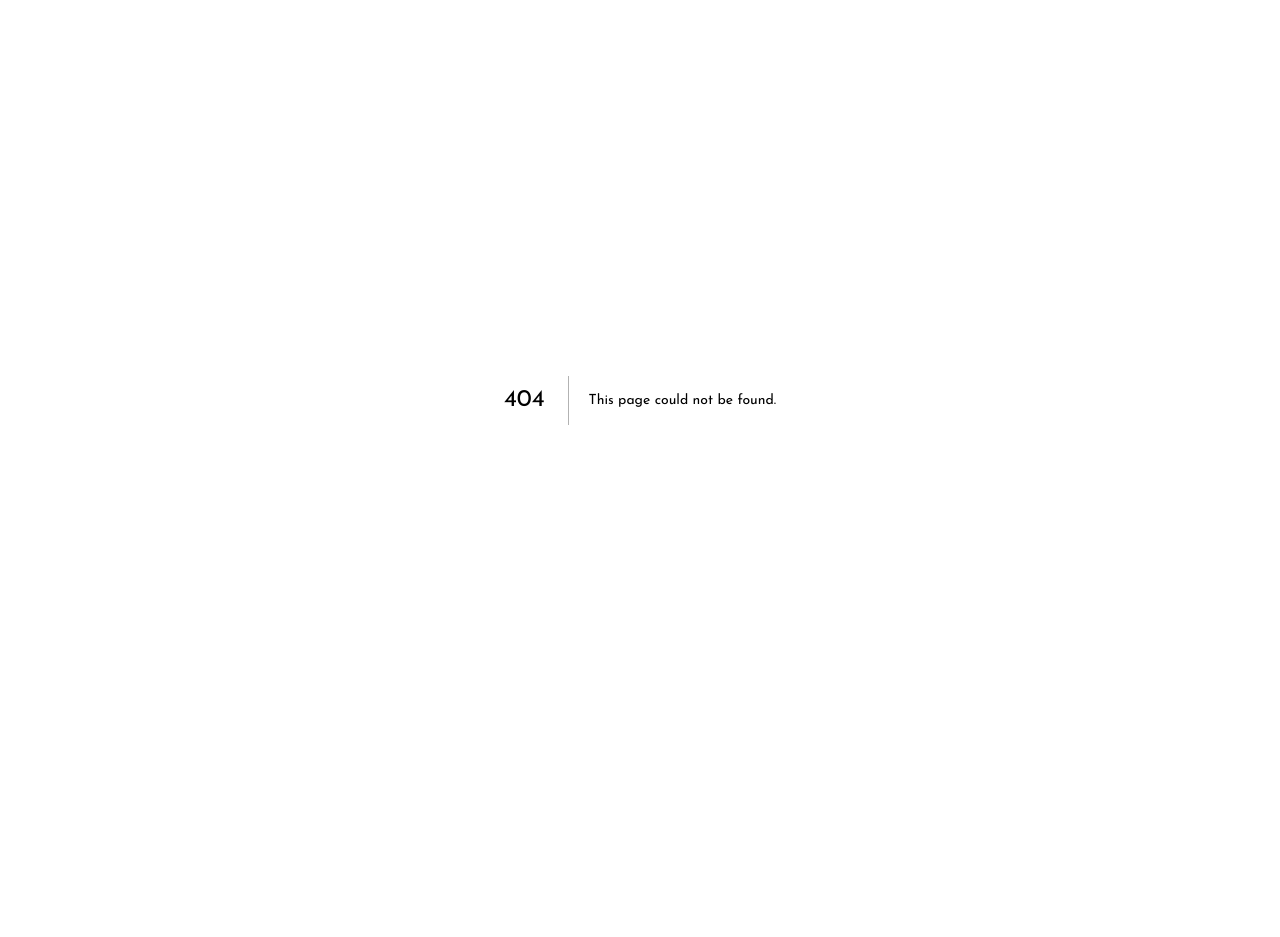
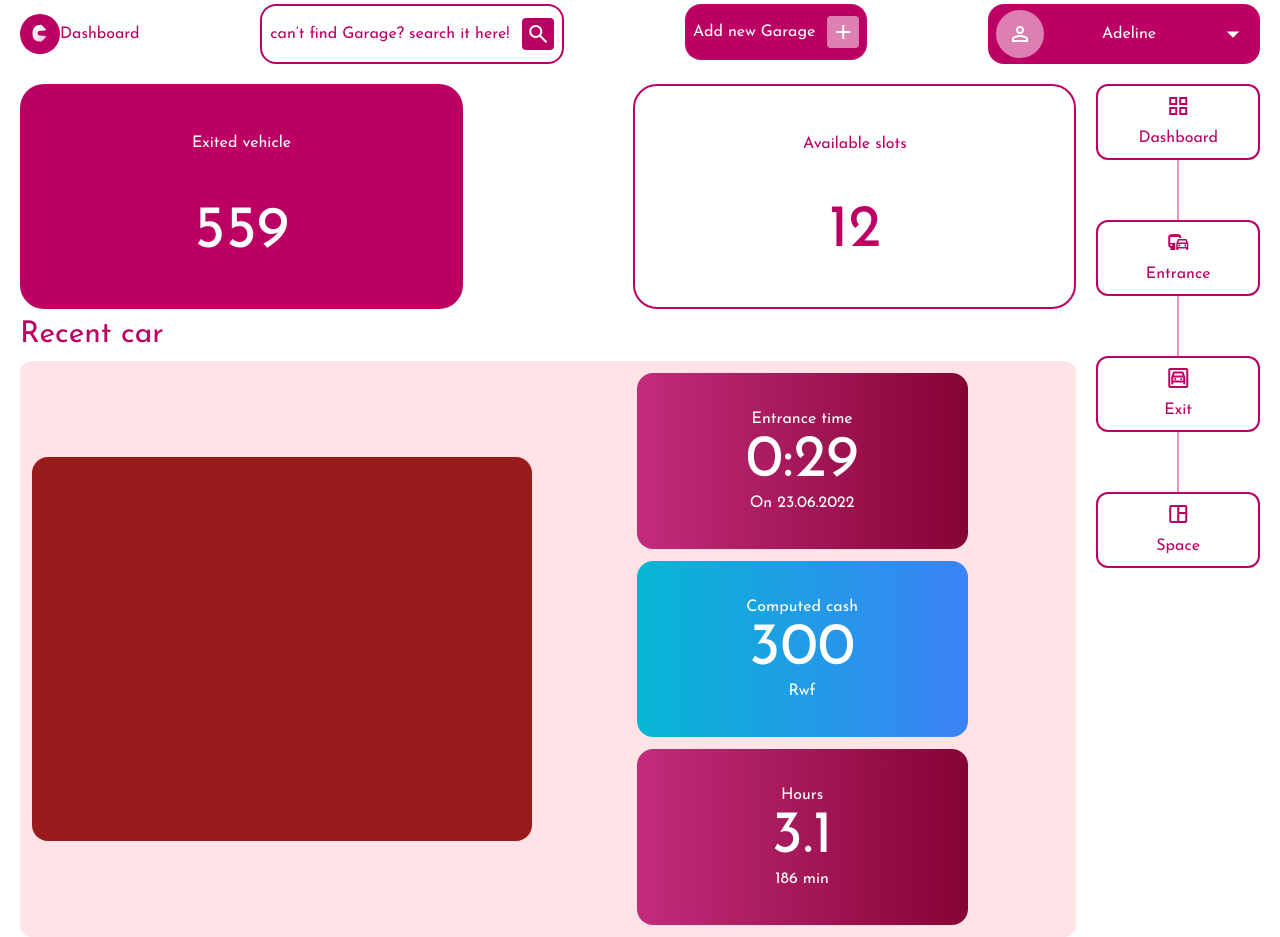
Before and after one commit to EParkingRW/u-park-web, a Next.js app: page /exit in a window 1280 px wide. Before the commit this address had no page. Before the commit the page ends 800 px from the top, so only its background shows below. Built offline with nearby package versions, Linux system fonts and the light colour scheme.

Commit message:
adding exit and entrance

```diff
--- /dev/null
+++ b/modules/activities/GarageEntranceActivity/index.tsx
@@ -0,0 +1,38 @@
+const GarageEntranceActivity = () => {
+    return (
+        <div className={"flex flex-col gap-2 w-full"}>
+            <div className={"flex w-full justify-between gap-2 flex-wrap"}>
+                <div
+                    className={"rounded-3xl items-center text-white justify-evenly bg-primary w-[443px] h-[224.5px] flex flex-col"}>
+                <span>
+                    Exited vehicle
+                </span>
+                    <p className={"text-6xl"}>
+                        559
+                    </p>
+                </div>
+                <div
+                    className={"border-2 border-primary rounded-3xl items-center text-primary justify-evenly bg-white w-[443px] h-[224.5px] flex flex-col"}>
+                    <span>
+                        Total vehicles in
+                    </span>
+                    <p className={"text-6xl"}>
+                        12
+                    </p>
+                </div>
+
+            </div>
+            <h3 className={"text-primary text-3xl"}>
+                Recent car
+            </h3>
+            <div className={"w-full flex gap-2 bg-[#FFE3E6] rounded-xl items-center px-3 py-3"}>
+                <div className={"h-96 bg-red-800 w-full rounded-2xl"}>
+
+                </div>
+            </div>
+        </div>
+
+    )
+}
+
+export default GarageEntranceActivity
--- /dev/null
+++ b/modules/activities/GarageExitActivity/index.tsx
@@ -0,0 +1,57 @@
+const GarageExitActivity = () => {
+    return (
+        <div className={"flex flex-col gap-2 w-full"}>
+            <div className={"flex w-full justify-between gap-2 flex-wrap"}>
+                <div
+                    className={"rounded-3xl items-center text-white justify-evenly bg-primary w-[443px] h-[224.5px] flex flex-col"}>
+                <span>
+                    Exited vehicle
+                </span>
+                    <p className={"text-6xl"}>
+                        559
+                    </p>
+                </div>
+                <div
+                    className={"border-2 border-primary rounded-3xl items-center text-primary justify-evenly bg-white w-[443px] h-[224.5px] flex flex-col"}>
+                    <span>
+                        Available slots
+                    </span>
+                    <p className={"text-6xl"}>
+                        12
+                    </p>
+                </div>
+
+            </div>
+            <h3 className={"text-primary text-3xl"}>
+                Recent car
+            </h3>
+            <div className={"w-full flex gap-2 bg-[#FFE3E6] rounded-xl items-center px-3 py-3"}>
+                <div className={"h-96 bg-red-800 w-full rounded-2xl"}>
+
+                </div>
+                <div className={"h-full flex  flex-col w-full justify-center items-center text-white px-6 gap-3"}>
+                    <div className={"rounded-2xl justify-center items-center flex w-[331px] relative h-[176px] flex-col bg-gradient-to-r from-[#C32C7C] to-[#850334]"}>
+                        <p>Entrance time</p>
+                        <p className={"text-6xl"}>0:29</p>
+                        <p>On 23.06.2022</p>
+                    </div>
+                    <div className={"rounded-2xl justify-center items-center flex w-[331px] relative h-[176px] flex-col bg-gradient-to-r from-cyan-500 to-blue-500"}>
+                        <p>Computed cash</p>
+                        <p className={"text-6xl"}>300</p>
+                        <p>Rwf</p>
+                    </div>
+                    <div className={"rounded-2xl justify-center items-center flex w-[331px] relative h-[176px] flex-col bg-gradient-to-r from-[#C32C7C] to-[#850334]"}>
+                        <p>Hours</p>
+                        <p className={"text-6xl"}>3.1</p>
+                        <p>186 min</p>
+                    </div>
+
+
+                </div>
+            </div>
+        </div>
+
+    )
+}
+
+export default GarageExitActivity
--- /dev/null
+++ b/pages/entrance/index.tsx
@@ -0,0 +1,23 @@
+import DashboardScaffold from "../../modules/layouts/DashboardScaffold";
+import SideNavigation from "../../components/SideNavigation";
+import GarageEntranceActivity from "../../modules/activities/GarageEntranceActivity";
+
+const garageEntrance = () => {
+    return <>
+        <header>
+            <title>
+                Entrance
+            </title>
+        </header>
+        <DashboardScaffold>
+            <div className={"flex justify-between gap-5"}>
+                <GarageEntranceActivity/>
+                <SideNavigation/>
+            </div>
+
+        </DashboardScaffold>
+
+    </>
+}
+
+export default garageEntrance
--- /dev/null
+++ b/pages/exit/index.tsx
@@ -0,0 +1,23 @@
+import DashboardScaffold from "../../modules/layouts/DashboardScaffold";
+import SideNavigation from "../../components/SideNavigation";
+import GarageExitActivity from "../../modules/activities/GarageExitActivity";
+
+const garageEntrance = () => {
+    return <>
+        <header>
+            <title>
+                Exit
+            </title>
+        </header>
+        <DashboardScaffold>
+            <div className={"flex justify-between gap-5"}>
+                <GarageExitActivity/>
+                <SideNavigation/>
+            </div>
+
+        </DashboardScaffold>
+
+    </>
+}
+
+export default garageEntrance
```
